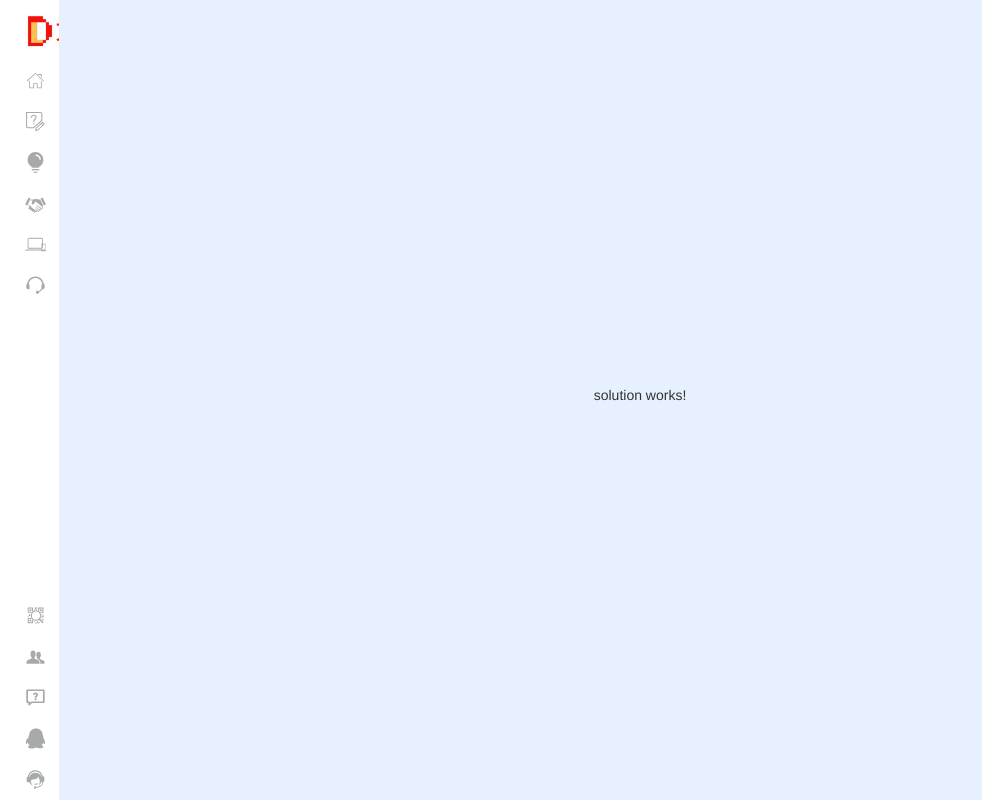
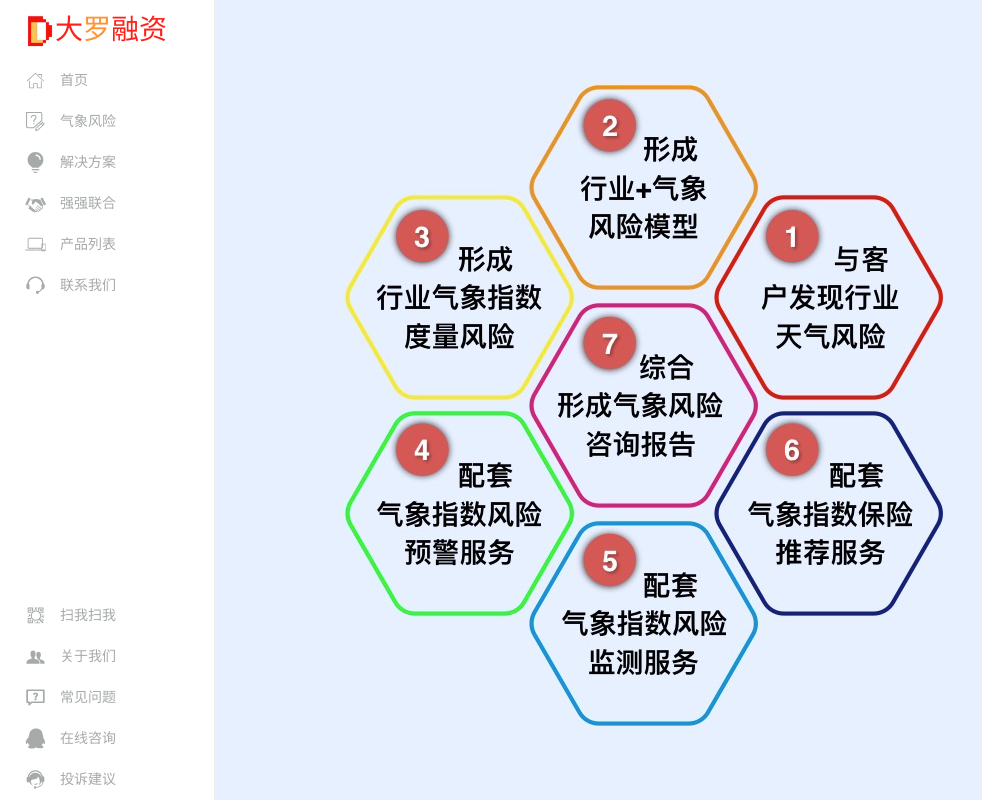
Before and after one commit to fuchao2012/daluo-official, an Angular app: page /solution in a window 1280 px wide. Shown: the whole page, without its empty margins (0-982 px from the left). Built offline with nearby package versions, Linux system fonts and the light colour scheme.

Commit message:
ADD: 完成解决方案

```diff
--- a/src/app/solution/solution.component.html
+++ b/src/app/solution/solution.component.html
@@ -1,3 +1 @@
-<p>
-  solution works!
-</p>
+<img src="../../assets/images/solution.png" alt=" 解决方案">
--- a/src/app/solution/solution.component.ts
+++ b/src/app/solution/solution.component.ts
@@ -2,8 +2,7 @@ import { Component, OnInit } from '@angular/core';
 
 @Component({
   selector: 'app-solution',
-  templateUrl: './solution.component.html',
-  styleUrls: ['./solution.component.css']
+  templateUrl: './solution.component.html'
 })
 export class SolutionComponent implements OnInit {
 
```
Also changed, not shown: src/app/solution/solution.component.css (deleted).
